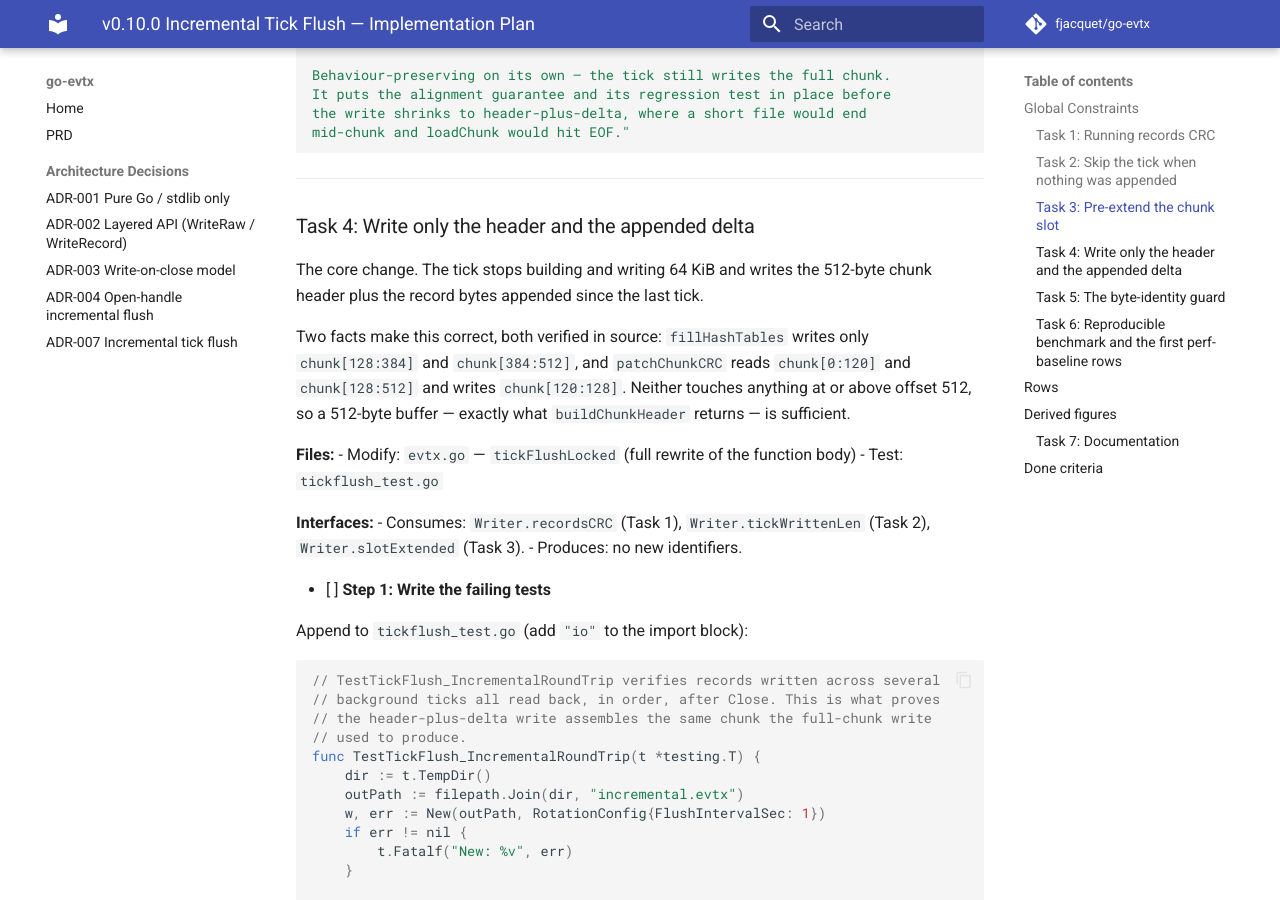
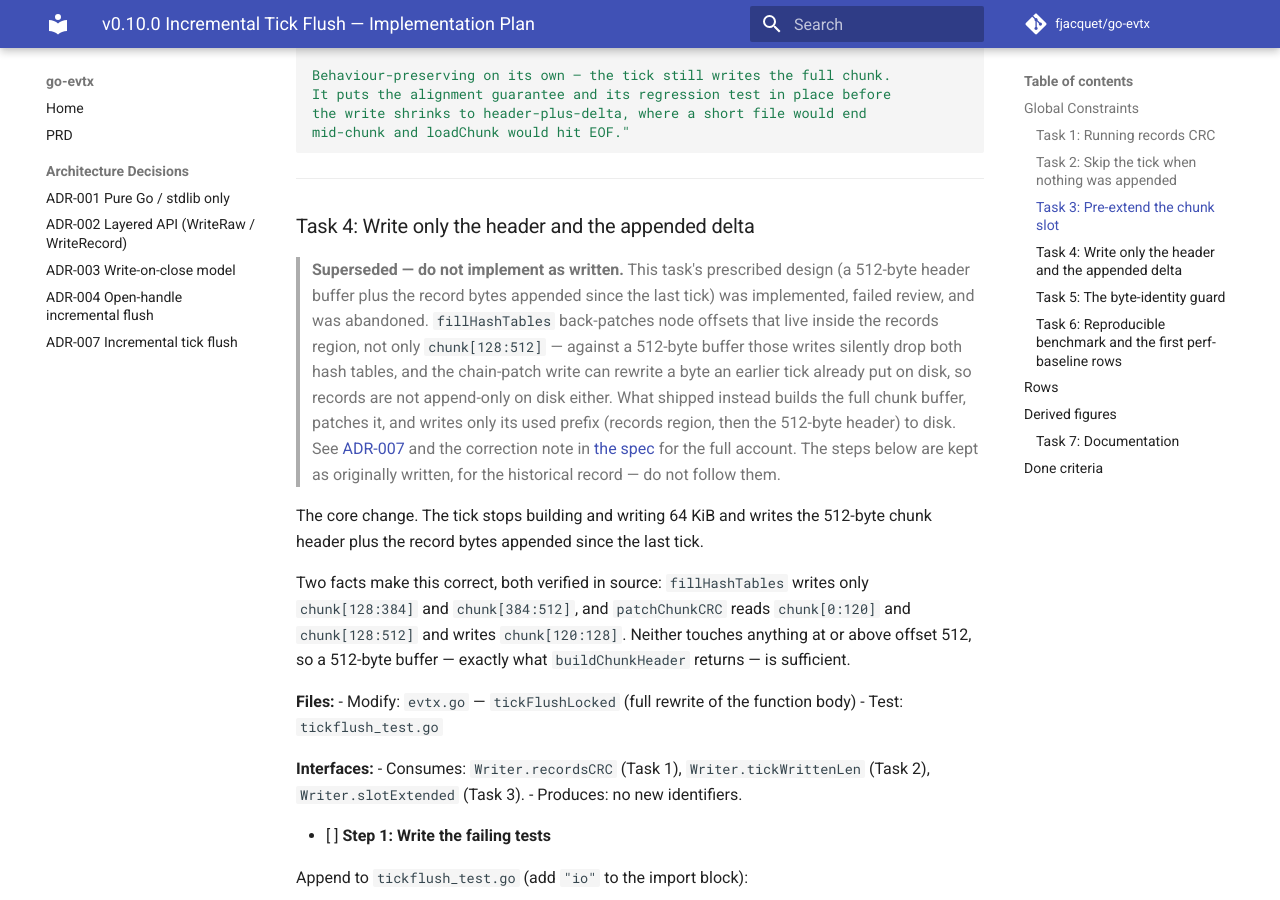
Before and after one commit to fjacquet/go-evtx, an MkDocs documentation site: the page built from docs/superpowers/plans/2026-08-22-v0.10.0-incremental-tick-flush.md, in a window 1280 px wide and 900 px high, scrolled down 10339 px. Built offline with MkDocs 1.6.1 and Material for MkDocs 9.7.7, drawn with Linux system fonts in a browser that asks for light colours; comment, search, counter and statistics services are not loaded.

Commit message:
docs: mark plan's Task 4 as superseded by the abandoned delta design
Task 4's step-by-step text is the most detailed, most copyable
statement anywhere in the repo of the false premise that killed the
original header-plus-delta tick design: a 512-byte buffer is
sufficient because fillHashTables writes only chunk[128:512]. A
v0.11.0 plan is going to be written against this same body of
documents, so a reader who reached Task 4 without first reading
ADR-007 could reimplement exactly the design that failed review.

Adds a banner at the top of the Task 4 section pointing at ADR-007 and
the spec's correction note; leaves the section's steps themselves
untouched, as a historical record, the same way the spec's superseded
section was left intact. No other task section in the plan is
touched.

Co-Authored-By: Claude Opus 5 (1M context) <noreply@anthropic.com>

```diff
--- a/docs/superpowers/plans/2026-08-22-v0.10.0-incremental-tick-flush.md
+++ b/docs/superpowers/plans/2026-08-22-v0.10.0-incremental-tick-flush.md
@@ -499,6 +499,22 @@ mid-chunk and loadChunk would hit EOF."
 ---
 
 ### Task 4: Write only the header and the appended delta
+
+> **Superseded — do not implement as written.** This task's prescribed
+> design (a 512-byte header buffer plus the record bytes appended since the
+> last tick) was implemented, failed review, and was abandoned.
+> `fillHashTables` back-patches node offsets that live inside the records
+> region, not only `chunk[128:512]` — against a 512-byte buffer those writes
+> silently drop both hash tables, and the chain-patch write can rewrite a
+> byte an earlier tick already put on disk, so records are not append-only
+> on disk either. What shipped instead builds the full chunk buffer, patches
+> it, and writes only its used prefix (records region, then the 512-byte
+> header) to disk. See
+> [ADR-007](../../adr/ADR-007-incremental-tick-flush.md) and the correction
+> note in
+> [the spec](../specs/2026-08-22-writer-throughput-and-flush-design.md) for
+> the full account. The steps below are kept as originally written, for the
+> historical record — do not follow them.
 
 The core change. The tick stops building and writing 64 KiB and writes the 512-byte chunk header plus the record bytes appended since the last tick.
 
```
